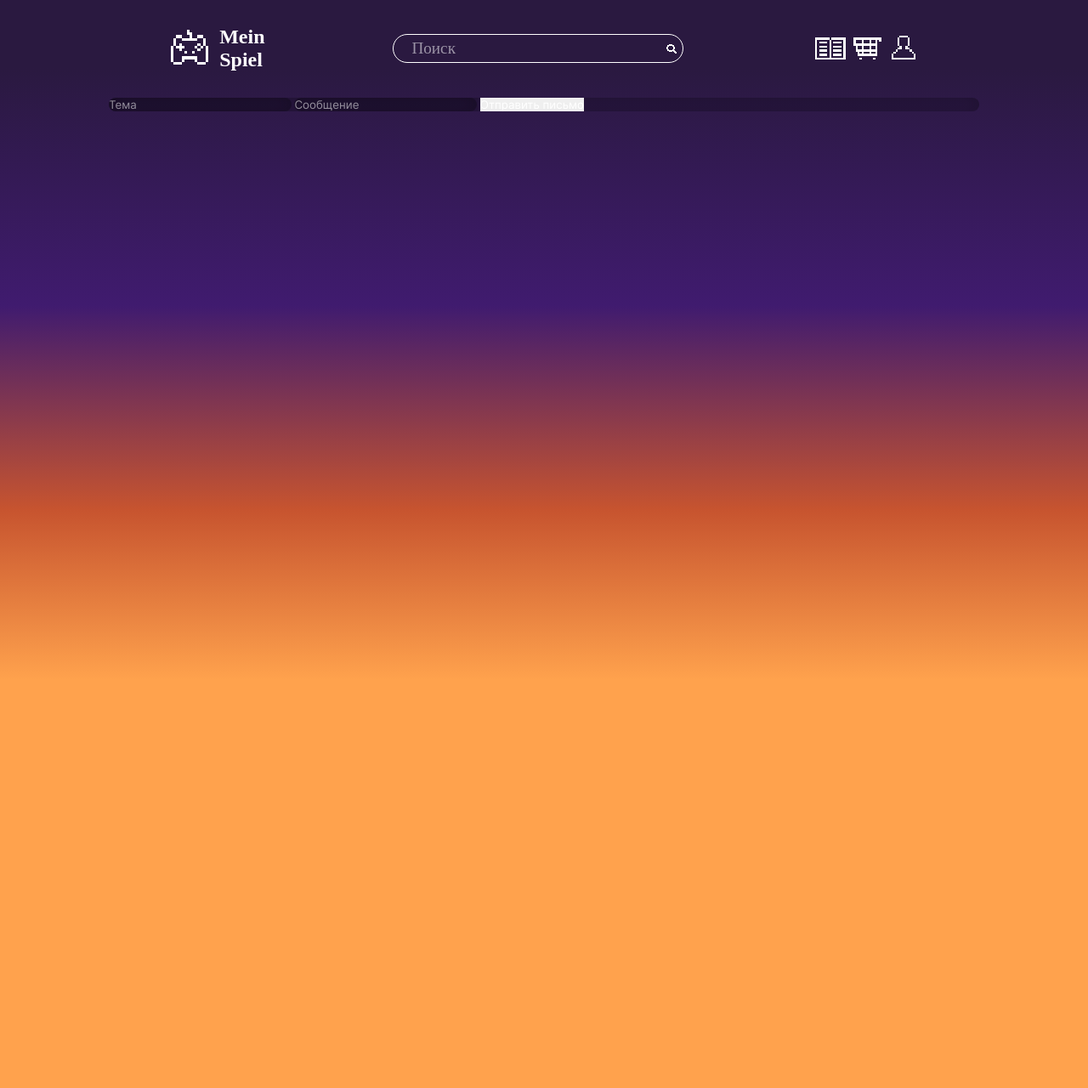
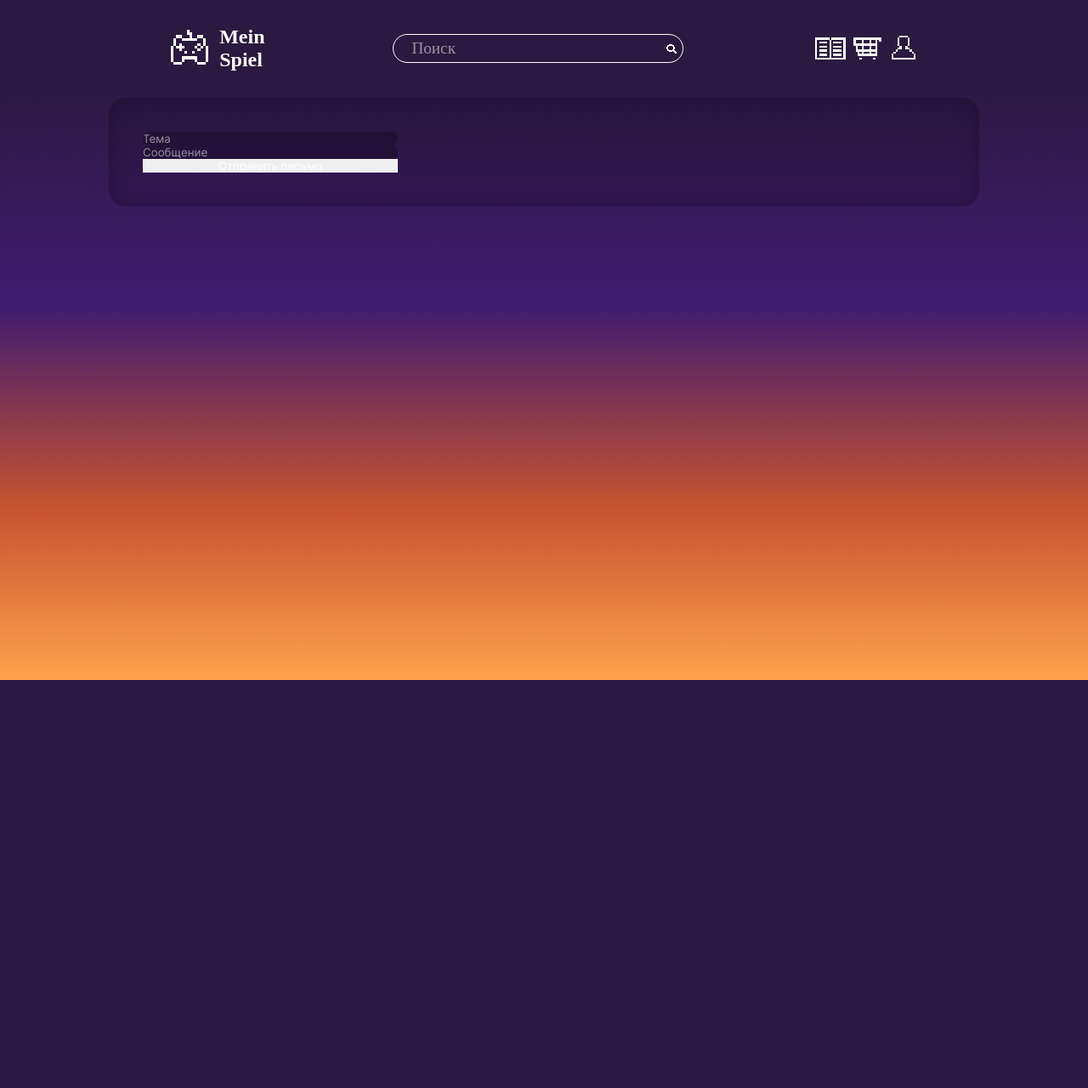
Before and after one commit to Zhoraaa/MeinSpiel, a PHP site: page /accaunt/mail.php in a window 1280 px wide. Shown: the whole page at 85% size. After the commit the page ends 800 px from the top, so only its background shows below. Run offline with PHP 8.4, Linux system fonts and the light colour scheme; data that the repository does not hold is empty; some web fonts are replaced.

Commit message:
ver.0.1.2e

```diff
--- a/accaunt/mail.php
+++ b/accaunt/mail.php
@@ -12,9 +12,9 @@ mail($to, $subject, $message);
 
 
 
-<form action="" method="post" class="inner-shadow radius">
+<form action="" method="post" class="inner-shadow radius content-mail">
 
-<input type="text" name="" placeholder="Тема"  class="inner-shadow radius "/>
+<input type="text" name="" placeholder="Тема"  class="inner-shadow radius"/>
 <input type="text" name="" placeholder="Сообщение"  class="inner-shadow radius"/>
 <button type="submit">Отправить письмо</button>
 
--- a/style.css
+++ b/style.css
@@ -14,8 +14,8 @@ h2 {
 }
 
 html {
-  height: 100vw;
-  width: 100vw;
+  height: 100vh;
+  width: 100%;
 
   background: linear-gradient(180deg,
       #2a1940 10vh,
@@ -250,3 +250,14 @@ footer .info {
 input:focus {
   outline: 1px #ffffff solid;
 }
+
+.content-mail {
+  padding: 40px 40px;
+  margin: auto;
+
+  display:flex;
+  flex-direction: column;
+}
+.content-mail * {
+  max-width: 300px;
+}
```
